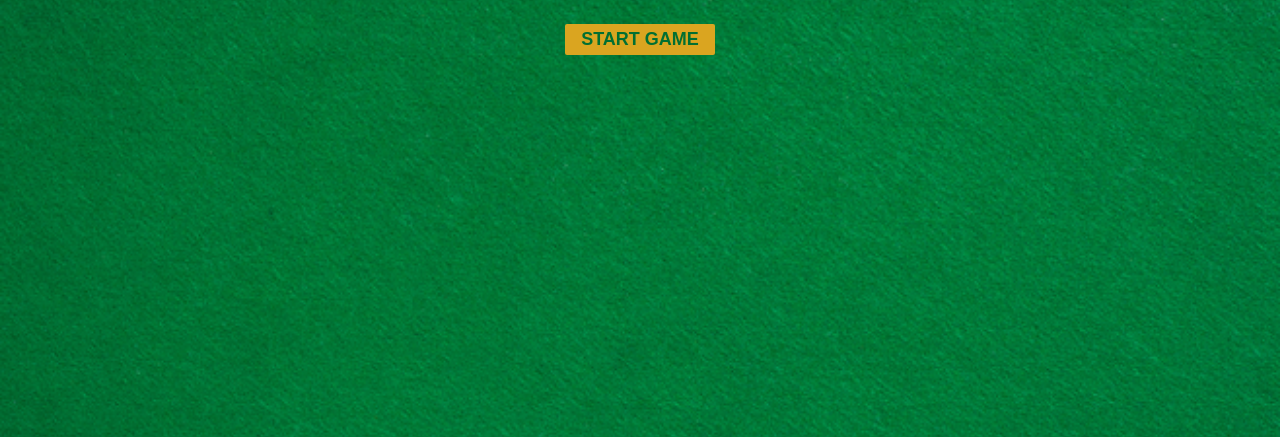
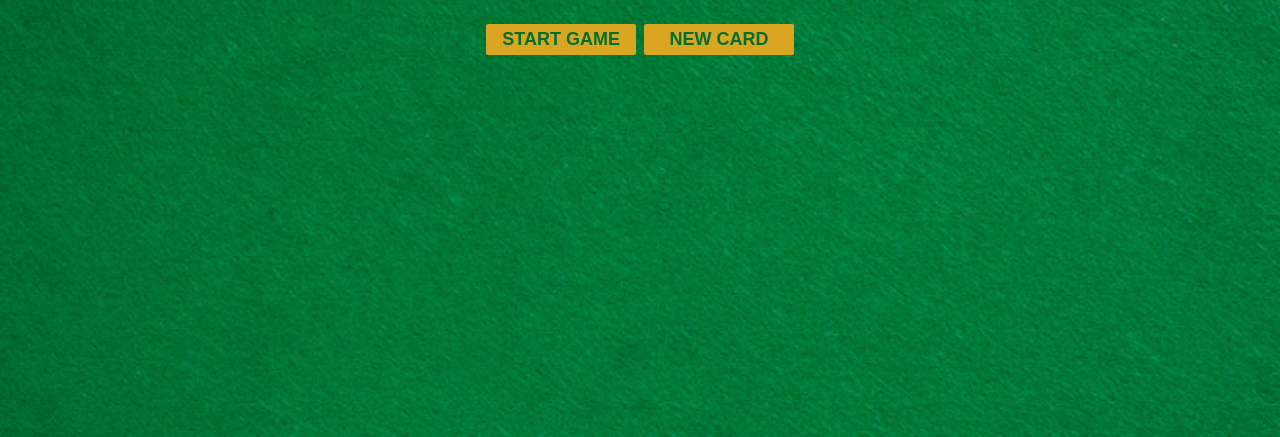
Before and after one commit to rfloresj/blackjack-game, a plain HTML site: page index.html in a window 1280 px wide. Shown: the part 363-800 px from the top of the page. Drawn offline with Linux system fonts and the light colour scheme.

Commit message:
add-new-card-button

```diff
--- a/index.css
+++ b/index.css
@@ -27,4 +27,6 @@ button {
     border: none;
     border-radius: 2px;
     font-size: large;
+    margin-bottom: 2px;
+    margin-top: 2px;
 }
--- a/index.html
+++ b/index.html
@@ -12,6 +12,7 @@
     <p id="cards-el">Cards:</p>
     <p id="sum-el">Sum: </p>
     <button onclick="startGame()">START GAME</button>
+    <button onclick="newCard()">NEW CARD</button>
     <script src="./index.js"></script>
 </body>
 </html>
--- a/index.js
+++ b/index.js
@@ -29,4 +29,6 @@ function startGame() {
   messageEl.textContent = message;
 }
 
-// CASH OUT!
+function newCard (){
+  console.log("Drawing a new card from the deck!");
+}
```
